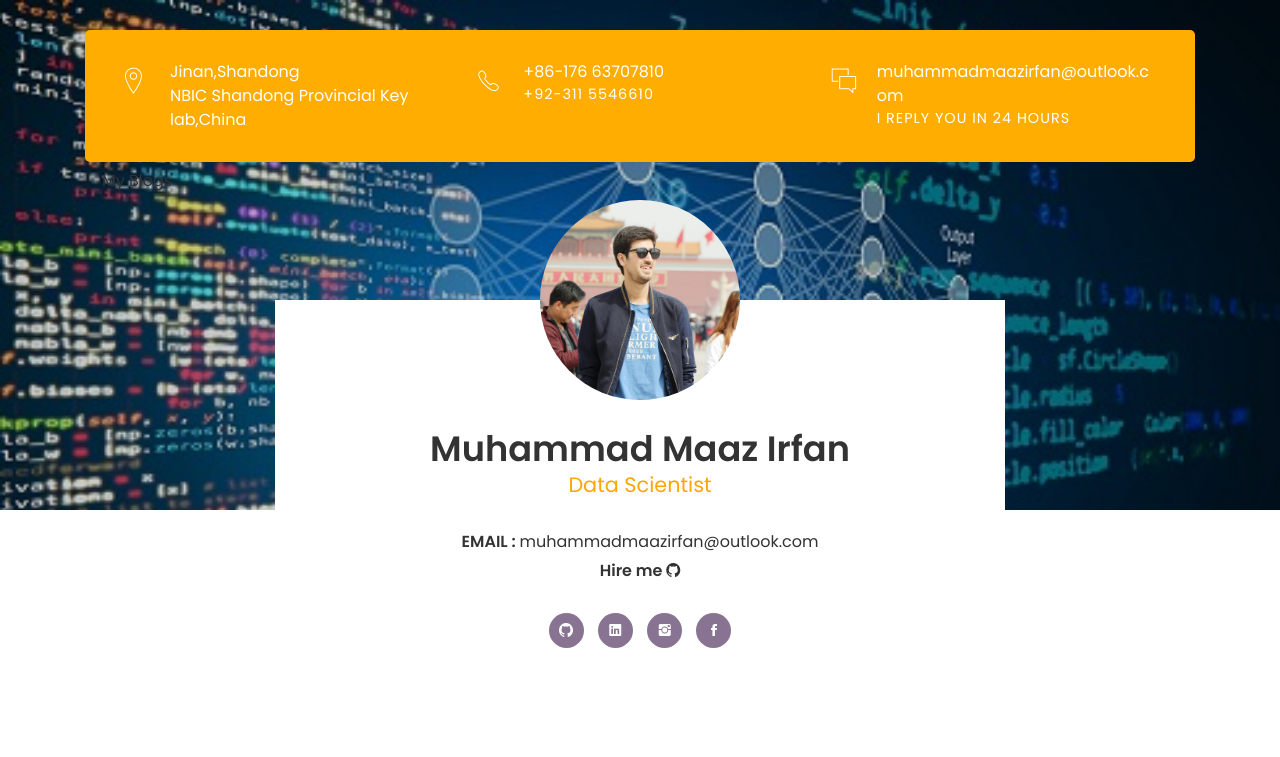
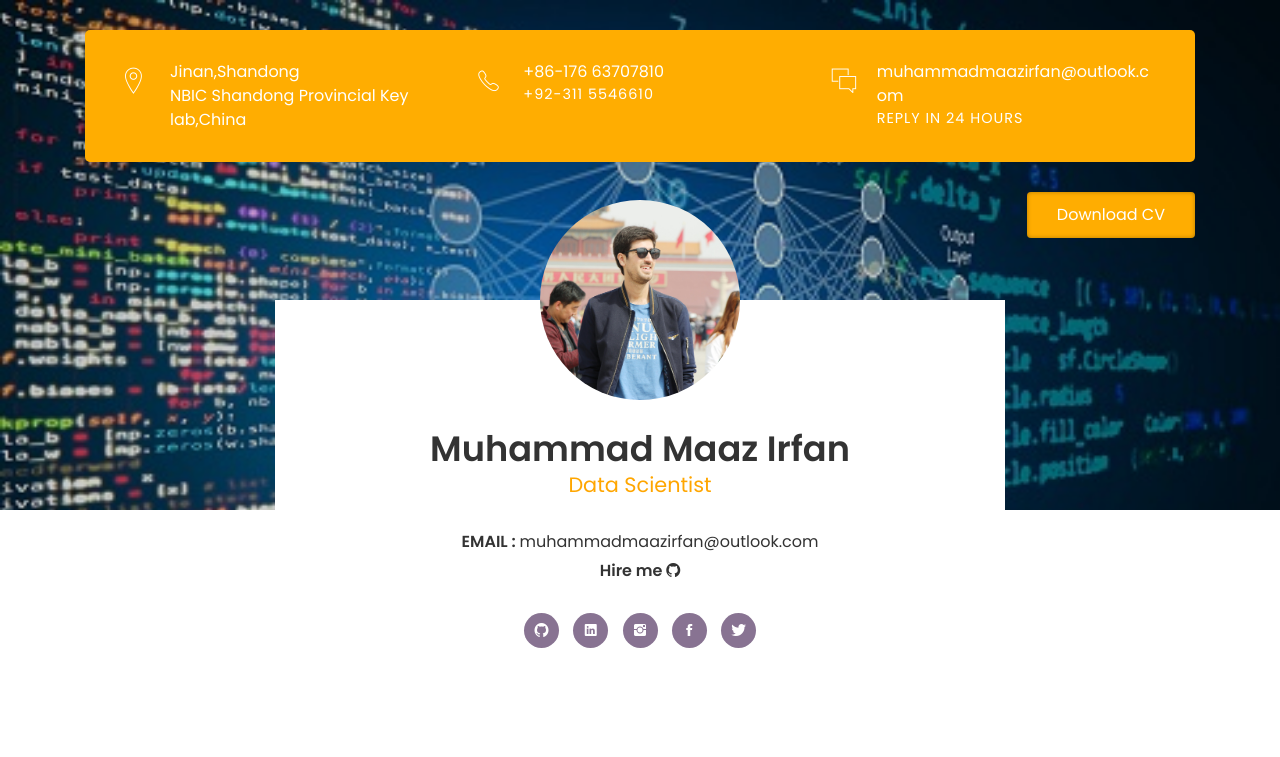
Before and after one commit to maazirfan/me, a plain HTML site: page index.html in a window 1280 px wide. Shown: the top 757 px of the page. Drawn offline with Linux system fonts and the light colour scheme; files whose address does not match are found by name.

Commit message:
Update index.html

```diff
--- a/index.html
+++ b/index.html
@@ -55,13 +55,15 @@
 							<i class="icon ion-ios-chatboxes-outline"></i>
 							<div class="right-area">
 								<h5>muhammadmaazirfan@outlook.com</h5>
-								<h6>I REPLY YOU IN 24 HOURS</h6>
+								<h6>REPLY IN 24 HOURS</h6>
 							</div><!-- right-area -->
 						</div><!-- info -->
 					</div><!-- col-sm-4 -->
 				</div><!-- row -->
 			</div><!-- heading-wrapper -->
-			<a class="btn" href="https://medium.com/@maazirfan"target="_blank">My Blogs</a>
+
+			<a class="downlad-btn" href="https://drive.google.com/file/d/1fcGSPIVzY1qBvdIulrFPHhHaarI9cotb/view?usp=sharing"target="_blank">Download CV</a>
+
 
 
 		</div><!-- container -->
@@ -86,7 +88,7 @@
 							<li><a href="https://www.linkedin.com/in/maazirfan/"target="_blank"><i class="ion-social-linkedin"></i></a></li>
 							<li><a href="https://www.instagram.com/maazirfan/"target="_blank"><i class="ion-social-instagram"></i></a></li>
 							<li><a href="https://facebook.com/muazirfan"target="_blank"><i class="ion-social-facebook"></i></a></li>
-				<!--...			<li><a href="#"><i class="ion-social-twitter"></i></a></li>    -->
+							<li><a href="https://medium.com/@maazirfan"><i class="ion-social-twitter"></i></a></li>
 						</ul>
 					</div><!-- intro -->
 				</div><!-- col-sm-8 -->
```
